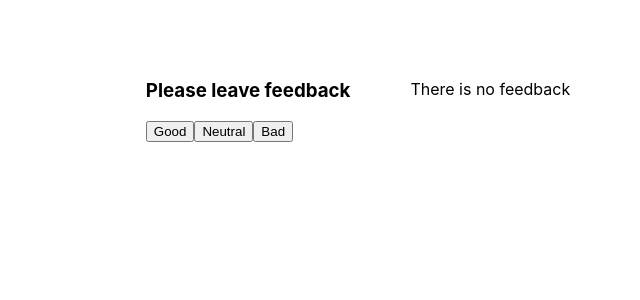
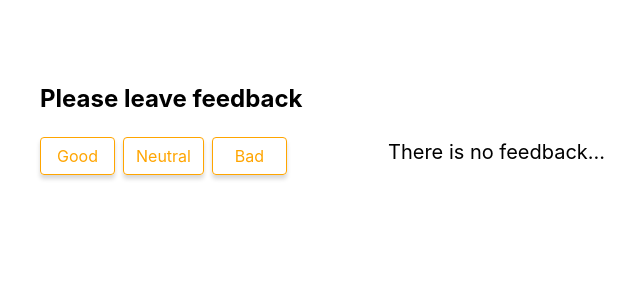
Before and after one commit to DianaAkhmedova/goit-react-hw-02-feedback, a React (Create React App) app: page / in a window 1280 px wide. Shown: the top 300 px of the page, without its empty margins (282-922 px from the left). Built offline with nearby package versions, Linux system fonts and the light colour scheme.

Commit message:
add styles

```diff
--- a/src/modules/Feedback/Feedback.jsx
+++ b/src/modules/Feedback/Feedback.jsx
@@ -3,7 +3,6 @@ import Section from './Section/Section';
 import FeedbackOptions from './FeedbackOptions/FeedbackOptions';
 import Statistics from './Statistics/Statistics';
 import Notification from './Notification/Notification';
-
 import { FeedbackSection } from './Feedback.styled';
 
 class Feedback extends Component {
@@ -55,7 +54,7 @@ class Feedback extends Component {
         </Section>
         {!total ? (
           <Section>
-            <Notification message="There is no feedback" />
+            <Notification message="There is no feedback..." />
           </Section>
         ) : (
           <Section title="Statistics">
--- a/src/modules/Feedback/Notification/Notification.jsx
+++ b/src/modules/Feedback/Notification/Notification.jsx
@@ -1,7 +1,8 @@
 import PropTypes from 'prop-types';
+import { NotificText } from './Notification.styled';
 
 const Notification = ({ message }) => {
-  return <p>{message}</p>;
+  return <NotificText>{message}</NotificText>;
 };
 
 export default Notification;
--- /dev/null
+++ b/src/modules/Feedback/Notification/Notification.styled.jsx
@@ -0,0 +1,6 @@
+import styled from 'styled-components';
+
+export const NotificText = styled.p`
+  padding: 60px 0;
+  font-size: 20px;
+`;
--- a/src/modules/Feedback/Section/Section.jsx
+++ b/src/modules/Feedback/Section/Section.jsx
@@ -1,11 +1,10 @@
 import PropTypes from 'prop-types';
-
-import { FeedbackBlock } from './Section.styled';
+import { FeedbackBlock, SectionTitle } from './Section.styled';
 
 const Section = ({ children, title }) => {
   return (
     <FeedbackBlock>
-      <h3>{title}</h3>
+      {title && <SectionTitle>{title}</SectionTitle>}
       {children}
     </FeedbackBlock>
   );
--- a/src/modules/Feedback/Section/Section.styled.js
+++ b/src/modules/Feedback/Section/Section.styled.js
@@ -1,9 +1,14 @@
 import styled from 'styled-components';
 
 export const FeedbackBlock = styled.div`
+  min-width: 288px;
   padding: 20px;
 
   &:first-child {
     margin-right: 20px;
   }
 `;
+
+export const SectionTitle = styled.h3`
+  font-size: 24px;
+`;
--- a/src/shared/components/Button/Button.jsx
+++ b/src/shared/components/Button/Button.jsx
@@ -1,10 +1,10 @@
 import PropTypes from 'prop-types';
-
+import { FeedbackButton } from './Button.styled';
 const Button = ({ children, onClick, type }) => {
   return (
-    <button onClick={onClick} type={type}>
+    <FeedbackButton onClick={onClick} type={type}>
       {children}
-    </button>
+    </FeedbackButton>
   );
 };
 
--- a/src/shared/components/Button/Button.styled.js
+++ b/src/shared/components/Button/Button.styled.js
@@ -1,5 +1,27 @@
-import styled from 'styled-componeents';
+import styled from 'styled-components';
 
-export const Button = styled.button`
-  background-color: orange;
+export const FeedbackButton = styled.button`
+  min-width: 75px;
+  padding: 8px 12px;
+  border: 1px solid orange;
+  border-radius: 4px;
+  background-color: transparent;
+  font-family: inherit;
+  font-size: 16px;
+  cursor: pointer;
+  font-family: inherit;
+  color: orange;
+  box-shadow: 0px 4px 4px rgba(0, 0, 0, 0.15);
+  transition: background-color 250ms cubic-bezier(0.4, 0, 0.2, 1),
+    color 250ms cubic-bezier(0.4, 0, 0.2, 1);
+
+  &:not(:last-child) {
+    margin-right: 8px;
+  }
+
+  &:hover,
+  &:focus {
+    color: white;
+    background-color: orange;
+  }
 `;
```
